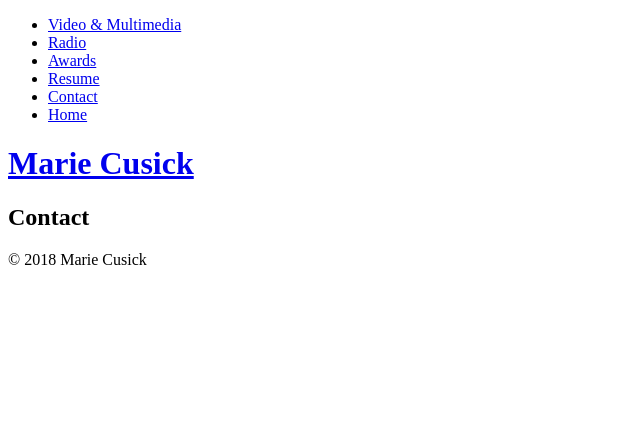
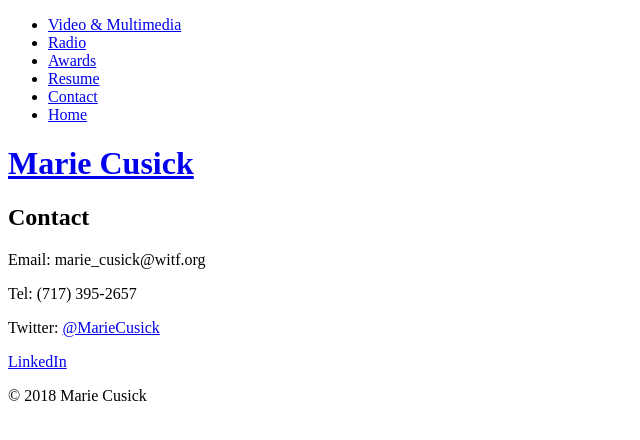
Before and after one commit to mcdotcom/mcdotcom, a Jekyll site: the page built from 06_contact.md, in a window 1280 px wide. Shown: the top 440 px of the page, without its empty margins (0-640 px from the left). Built offline with Jekyll 4.4.1, drawn with Linux system fonts in a browser that asks for light colours.

Commit message:
Updated '06_contact.md' via CloudCannon

```diff
--- a/06_contact.md
+++ b/06_contact.md
@@ -3,3 +3,11 @@ title: Contact
 layout: page
 permalink: /contact/
 ---
+
+Email: marie\_cusick@witf.org
+
+Tel: (717) 395-2657
+
+Twitter: [@MarieCusick](http://twitter.com/#!/mariecusick)
+
+[LinkedIn](http://www.linkedin.com/in/mariecusick)
```
